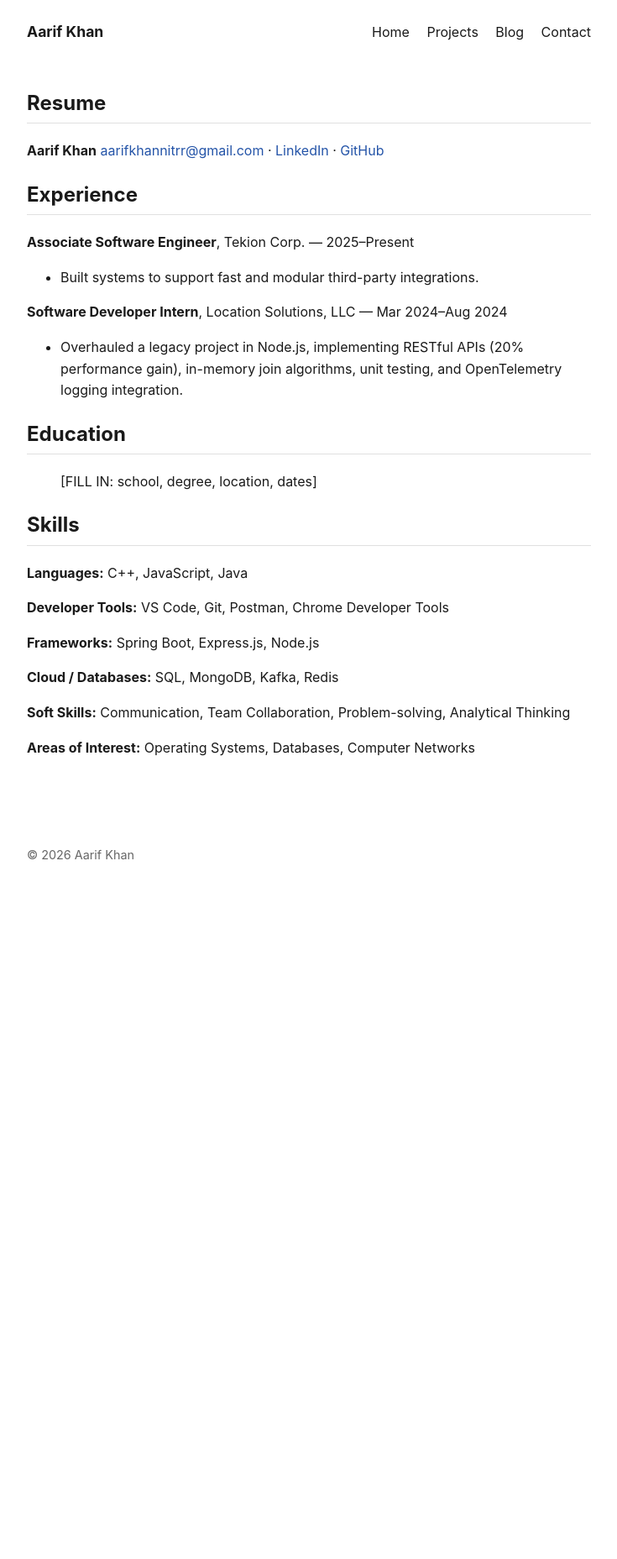
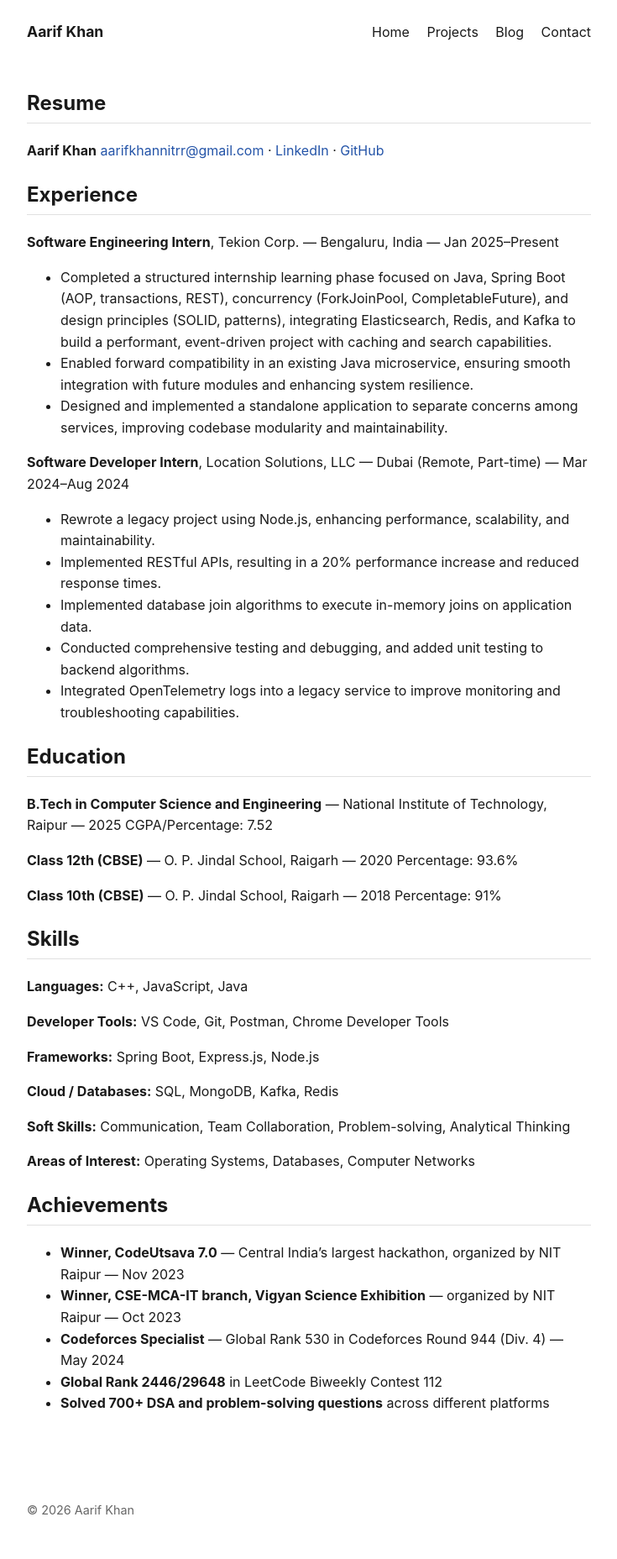
Before and after one commit to aarifkhan7/aarifkhan7.github.io, a Jekyll site: the page built from resume.md, in a window 1280 px wide. Shown: the whole page at 84% size, without its empty margins (272-1007 px from the left). Built offline with Jekyll 4.4.1, drawn with Linux system fonts in a browser that asks for light colours; before the commit the page ends 1075 px from its top, so only the background shows below that.

Commit message:
Add education, expanded experience, and achievements to resume

```diff
--- a/resume.md
+++ b/resume.md
@@ -9,15 +9,28 @@ permalink: /resume/
 
 ## Experience
 
-**Associate Software Engineer**, Tekion Corp. — 2025–Present
-- Built systems to support fast and modular third-party integrations.
+**Software Engineering Intern**, Tekion Corp. — Bengaluru, India — Jan 2025–Present
+- Completed a structured internship learning phase focused on Java, Spring Boot (AOP, transactions, REST), concurrency (ForkJoinPool, CompletableFuture), and design principles (SOLID, patterns), integrating Elasticsearch, Redis, and Kafka to build a performant, event-driven project with caching and search capabilities.
+- Enabled forward compatibility in an existing Java microservice, ensuring smooth integration with future modules and enhancing system resilience.
+- Designed and implemented a standalone application to separate concerns among services, improving codebase modularity and maintainability.
 
-**Software Developer Intern**, Location Solutions, LLC — Mar 2024–Aug 2024
-- Overhauled a legacy project in Node.js, implementing RESTful APIs (20% performance gain), in-memory join algorithms, unit testing, and OpenTelemetry logging integration.
+**Software Developer Intern**, Location Solutions, LLC — Dubai (Remote, Part-time) — Mar 2024–Aug 2024
+- Rewrote a legacy project using Node.js, enhancing performance, scalability, and maintainability.
+- Implemented RESTful APIs, resulting in a 20% performance increase and reduced response times.
+- Implemented database join algorithms to execute in-memory joins on application data.
+- Conducted comprehensive testing and debugging, and added unit testing to backend algorithms.
+- Integrated OpenTelemetry logs into a legacy service to improve monitoring and troubleshooting capabilities.
 
 ## Education
 
-> [FILL IN: school, degree, location, dates]
+**B.Tech in Computer Science and Engineering** — National Institute of Technology, Raipur — 2025
+CGPA/Percentage: 7.52
+
+**Class 12th (CBSE)** — O. P. Jindal School, Raigarh — 2020
+Percentage: 93.6%
+
+**Class 10th (CBSE)** — O. P. Jindal School, Raigarh — 2018
+Percentage: 91%
 
 ## Skills
 
@@ -32,3 +45,11 @@ permalink: /resume/
 **Soft Skills:** Communication, Team Collaboration, Problem-solving, Analytical Thinking
 
 **Areas of Interest:** Operating Systems, Databases, Computer Networks
+
+## Achievements
+
+- **Winner, CodeUtsava 7.0** — Central India's largest hackathon, organized by NIT Raipur — Nov 2023
+- **Winner, CSE-MCA-IT branch, Vigyan Science Exhibition** — organized by NIT Raipur — Oct 2023
+- **Codeforces Specialist** — Global Rank 530 in Codeforces Round 944 (Div. 4) — May 2024
+- **Global Rank 2446/29648** in LeetCode Biweekly Contest 112
+- **Solved 700+ DSA and problem-solving questions** across different platforms
```
Also changed, not shown: 1 other file.
